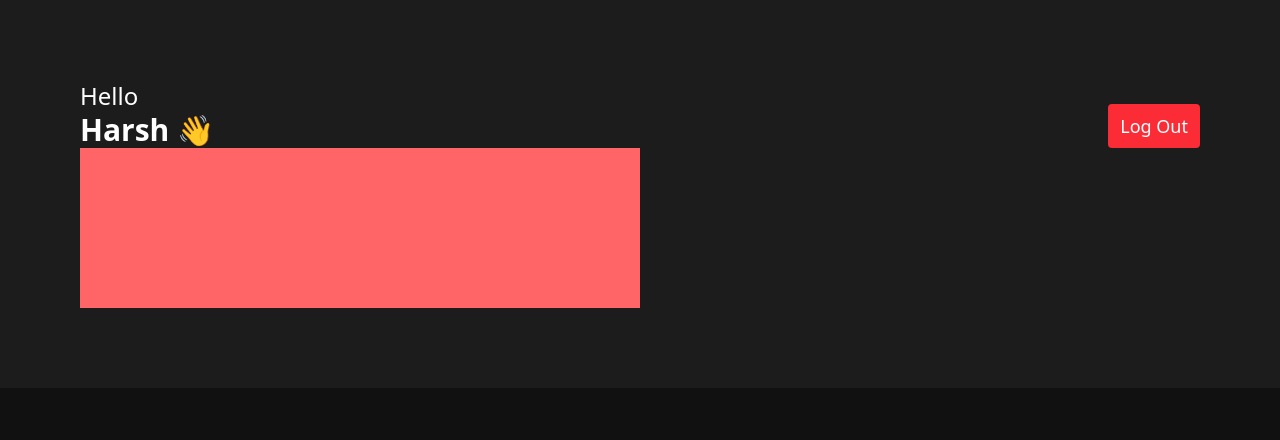
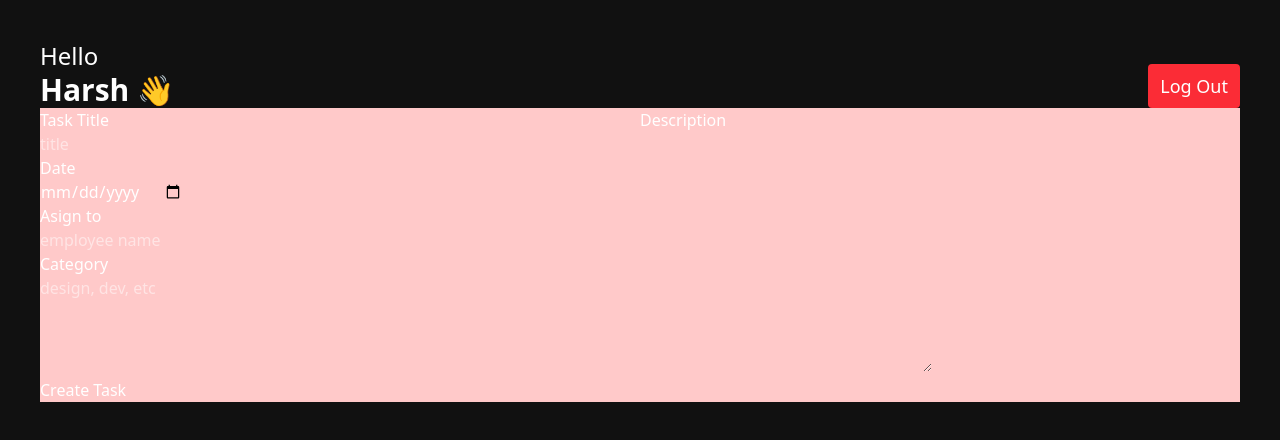
Before and after one commit to Harshmaderna/Employee-Management-Task, a React (Vite) app: page / in a window 1280 px wide. Shown: the top 440 px of the page. Built offline with nearby package versions, Linux system fonts and the light colour scheme.

Commit message:
admin Dashboard completed

```diff
--- a/src/App.jsx
+++ b/src/App.jsx
@@ -1,11 +1,13 @@
 import Login from './components/Auth/Login'
+import Admin from './components/dashboard/Admin'
 import Employee from './components/dashboard/Employee'
 
 const App = () => {
   return (
    <>
    {/* <Login /> */}
-   <Employee />
+   {/* <Employee /> */}
+   <Admin />
    </>
   )
 }
--- a/src/components/dashboard/Admin.jsx
+++ b/src/components/dashboard/Admin.jsx
@@ -0,0 +1,39 @@
+import React from "react";
+import Header from "../other/Header";
+
+const Admin = () => {
+  return (
+    <div className="h-screen w-full p-10">
+      <Header />
+      <div>
+        <form className="flex flex-wrap w-full bg-red-200 items-start justify-between">
+          <div className="w-1/2">
+            <div>
+              <h3>Task Title</h3>
+              <input type="text" placeholder="title" />
+            </div>
+            <div>
+              <h3>Date</h3>
+              <input type="date" />
+            </div>
+            <div>
+              <h3>Asign to </h3>
+              <input type="text" placeholder="employee name" />
+            </div>
+            <div>
+              <h3>Category</h3>
+              <input type="text" placeholder="design, dev, etc" />
+            </div>
+          </div>
+          <div className="w-1/2">
+            <h3>Description</h3>
+            <textarea name="" id="" cols="30" rows="10"></textarea>
+          </div>
+          <button>Create Task</button>
+        </form>
+      </div>
+    </div>
+  );
+};
+
+export default Admin;
--- a/src/components/dashboard/Employee.jsx
+++ b/src/components/dashboard/Employee.jsx
@@ -1,12 +1,13 @@
-import React from 'react'
 import Header from '../other/Header'
 import TaskNumber from '../other/TaskNumber'
+import Tasklist from '../taskList/Tasklist'
 
 const Employee = () => {
   return (
     <div className='p-20 bg-[#1c1c1c] h-sreen'>
     <Header />
     <TaskNumber />
+    <Tasklist />
     </div>
   )
 }
--- a/src/components/other/Header.jsx
+++ b/src/components/other/Header.jsx
@@ -6,7 +6,7 @@ const Header = () => {
       <h1 className="text-2xl">
         Hello <br /> <span className="text-3xl font-semibold">Harsh 👋</span>
       </h1>
-      <button className="bg-red-500 text-lg font-medium text-white px-3 py-2 rounded-sm">Log Out</button>
+      <button className="bg-red-500 text-lg font-medium text-white px-3 py-2 rounded-sm cursor-pointer">Log Out</button>
     </div>
   );
 };
--- a/src/components/other/TaskNumber.jsx
+++ b/src/components/other/TaskNumber.jsx
@@ -1,13 +1,26 @@
-import React from 'react'
+import React from "react";
 
 const TaskNumber = () => {
   return (
-    <div className='flex justify-between gap-5 screen'>
-      <div className='h-40 w-1/2 bg-red-400'>
-
+    <div className="flex justify-between gap-5 screen mt-3">
+      <div className="h-40 rounded-xl w-[45%] py-6 px-10 bg-red-400">
+        <h2 className="text-3xl font-semibold">0</h2>
+        <h3 className="xl font-medium">New Task</h3>
+      </div>
+      <div className="h-40 rounded-xl w-[45%] py-6 px-10 bg-blue-400">
+        <h2 className="text-3xl font-semibold">0</h2>
+        <h3 className="xl font-medium">New Task</h3>
+      </div>
+      <div className="h-40 rounded-xl w-[45%] py-6 px-10 bg-green-400">
+        <h2 className="text-3xl font-semibold">0</h2>
+        <h3 className="xl font-medium">New Task</h3>
+      </div>
+      <div className="h-40 rounded-xl w-[45%] py-6 px-10 bg-yellow-400">
+        <h2 className="text-3xl font-semibold">0</h2>
+        <h3 className="xl font-medium">New Task</h3>
       </div>
     </div>
-  )
-}
+  );
+};
 
-export default TaskNumber
+export default TaskNumber;
--- /dev/null
+++ b/src/components/taskList/Tasklist.jsx
@@ -0,0 +1,46 @@
+import React from "react";
+
+const Tasklist = () => {
+  return (
+    <>
+    <div
+      id="task-list"
+      className="h-[450px] overflow-x-auto w-full py-5 mt-10 flex gap-4 items-center justify-start flex-nowrap">
+      <div className="flex-shrink-0 h-full w-[300px] p-5 bg-red-300 rounded-xl ">
+        <div className="flex justify-between items-center">
+          <h3 className="bg-red-600 px-3 py-1 rounded text-sm">high</h3>
+          <h4 className="text-sm">20 feb 2024</h4>
+        </div>
+        <h2 className="mt-5 text-2xl font-semibold">make a youtube video</h2>
+        <p className="text-sm mt-2">Lorem ipsum dolor sit amet consectetur adipisicing elit. Dignissimos laudantium sequi quae officia! Exercitationem, reprehenderit dignissimos!</p>
+      </div>
+       <div className="flex-shrink-0 h-full w-[300px] p-5 bg-green-300 rounded-xl ">
+        <div className="flex justify-between items-center">
+          <h3 className="bg-red-600 px-3 py-1 rounded text-sm">high</h3>
+          <h4 className="text-sm">20 feb 2024</h4>
+        </div>
+        <h2 className="mt-5 text-2xl font-semibold">make a youtube video</h2>
+        <p className="text-sm mt-2">Lorem ipsum dolor sit amet consectetur adipisicing elit. Dignissimos laudantium sequi quae officia! Exercitationem, reprehenderit dignissimos!</p>
+      </div>
+       <div className="flex-shrink-0 h-full w-[300px] p-5 bg-blue-300 rounded-xl ">
+        <div className="flex justify-between items-center">
+          <h3 className="bg-red-600 px-3 py-1 rounded text-sm">high</h3>
+          <h4 className="text-sm">20 feb 2024</h4>
+        </div>
+        <h2 className="mt-5 text-2xl font-semibold">make a youtube video</h2>
+        <p className="text-sm mt-2">Lorem ipsum dolor sit amet consectetur adipisicing elit. Dignissimos laudantium sequi quae officia! Exercitationem, reprehenderit dignissimos!</p>
+      </div>
+       <div className="flex-shrink-0 h-full w-[300px] p-5 bg-yellow-300 rounded-xl ">
+        <div className="flex justify-between items-center">
+          <h3 className="bg-red-600 px-3 py-1 rounded text-sm">high</h3>
+          <h4 className="text-sm">20 feb 2024</h4>
+        </div>
+        <h2 className="mt-5 text-2xl font-semibold">make a youtube video</h2>
+        <p className="text-sm mt-2">Lorem ipsum dolor sit amet consectetur adipisicing elit. Dignissimos laudantium sequi quae officia! Exercitationem, reprehenderit dignissimos!</p>
+      </div>
+    </div>
+    </>
+  );
+};
+
+export default Tasklist;
--- a/src/index.css
+++ b/src/index.css
@@ -4,3 +4,7 @@ body{
   color: #fff
 }
 @import "tailwindcss";
+
+#task-list::-webkit-scrollbar{
+  display: none;
+}
```
